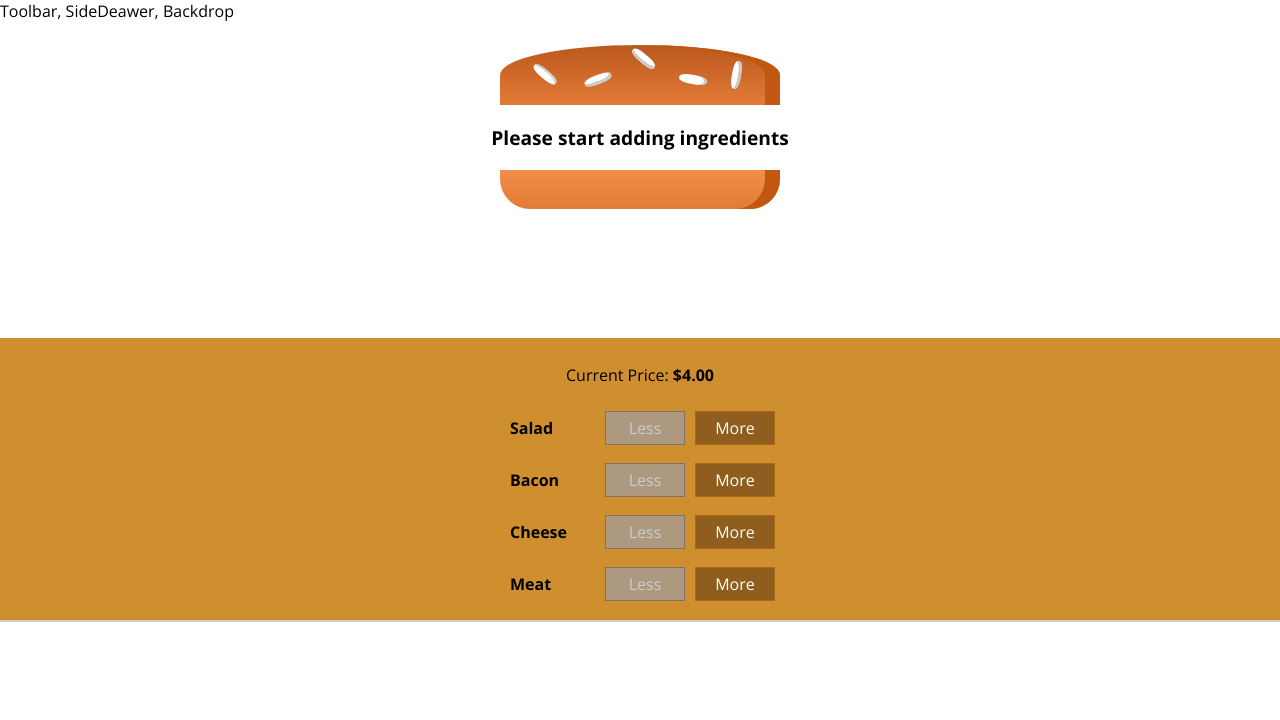
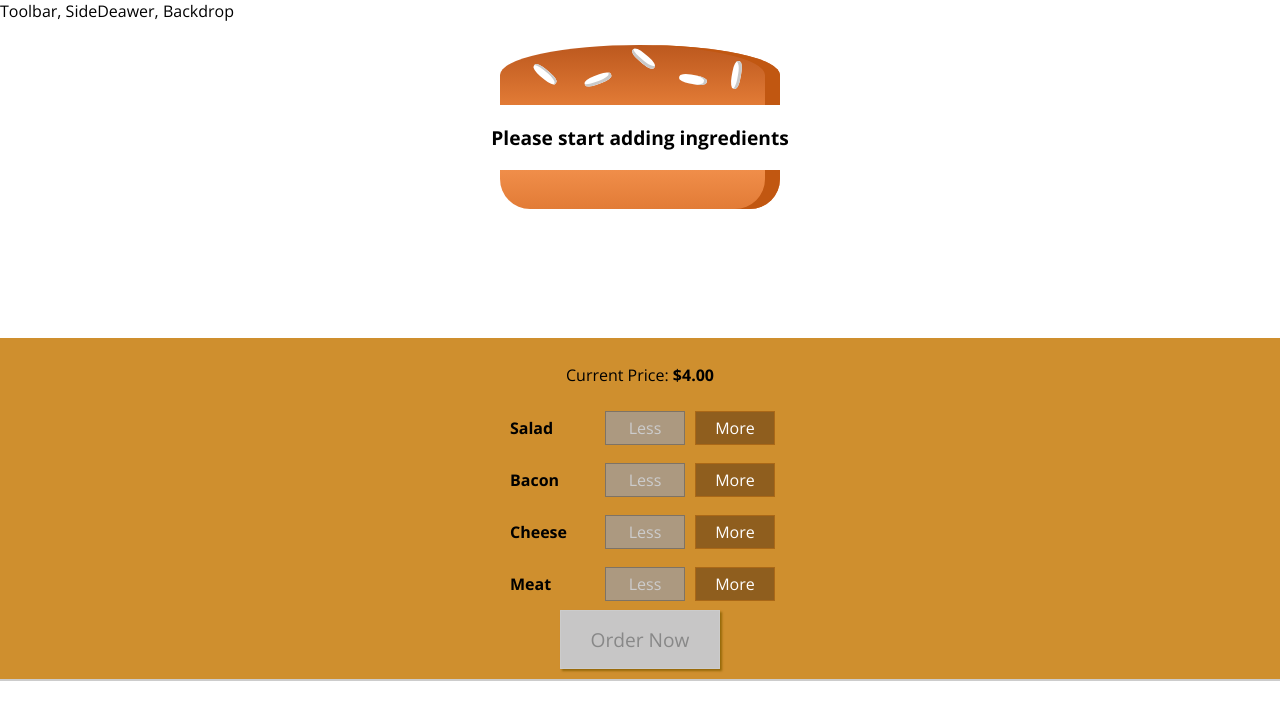
Before and after one commit to scotpfleghaar/Simple-Burger-Builder, a React app in the folder simple-burger-builder/: page / in a window 1280 px wide. Shown: the top 720 px of the page. Built offline with nearby package versions, Linux system fonts and the light colour scheme.

Commit message:
Adding the order button with functionality required to disable it's state

```diff
--- a/simple-burger-builder/src/components/Burger/BuildControls/BuildControls.css
+++ b/simple-burger-builder/src/components/Burger/BuildControls/BuildControls.css
@@ -8,3 +8,45 @@
     margin: auto;
     padding: 10px 0;
 }
+
+
+.OrderButton {
+    background-color: #DAD735;
+    outline: none;
+    cursor: pointer;
+    border: 1px solid #966909;
+    color: #966909;
+    font-family: inherit;
+    font-size: 1.2em;
+    padding: 15px 30px;
+    box-shadow: 2px 2px 2px #966909;
+}
+
+.OrderButton:hover, .OrderButton:active {
+    background-color: #A0DB41;
+    border: 1px solid #966909;
+    color: #966909;
+}
+
+.OrderButton:disabled {
+    background-color: #C7C6C6;
+    cursor: not-allowed;
+    border: 1px solid #ccc;
+    color: #888888;
+}
+
+.OrderButton:not(:disabled) {
+    animation: enable 0.3s linear;
+}
+
+@keyframes enable {
+    0% {
+        transform: scale(1);
+    }
+    60% {
+        transform: scale(1.1);
+    }
+    100% {
+        transform: scale(1);
+    }
+}
--- a/simple-burger-builder/src/components/Burger/BuildControls/BuildControls.js
+++ b/simple-burger-builder/src/components/Burger/BuildControls/BuildControls.js
@@ -20,7 +20,11 @@
                 remove={() => props.ingredientRemove(crtl.type)}
                 disabled={props.disabled[crtl.type]}
                 />
-        )) }
+        ))}
+        <button
+        className={classes.OrderButton}
+        disabled={!props.purchasable}
+        >Order Now</button>
     </div>
 )
 
--- a/simple-burger-builder/src/containers/BurgerBuilder/BurgerBuilder.js
+++ b/simple-burger-builder/src/containers/BurgerBuilder/BurgerBuilder.js
@@ -24,7 +24,20 @@
             cheese: 0,
             meat: 0,
         },
-        totalPrice: 4
+        totalPrice: 4,
+        purchasable: false
+    }
+    updatePurchaseState (ingredients){
+        const sum = Object.keys(ingredients).map(
+                x => {
+                    return ingredients[x];
+                }
+            ).reduce(
+                (sum, el)=>{
+                    return sum + el;
+                }
+            ,0);
+        this.setState({purchasable: sum > 0})
     }
 
     addIngredientHandler = (type) => {
@@ -41,6 +54,7 @@
             totalPrice: newPrice,
             ingredients: updatedIngredients
         })
+        this.updatePurchaseState(updatedIngredients)
     }
 
     removeIngredientHandler = (type) => {
@@ -60,6 +74,7 @@
             totalPrice: newPrice,
             ingredients: updatedIngredients
         })
+        this.updatePurchaseState(updatedIngredients)
     }
     render () {
         const disableInfo = {
@@ -76,6 +91,7 @@
                     ingredientRemove={this.removeIngredientHandler}
                     disabled={disableInfo}
                     price={this.state.totalPrice}
+                    purchasable={this.state.purchasable}
                     />
             </Aux>
         );
```
